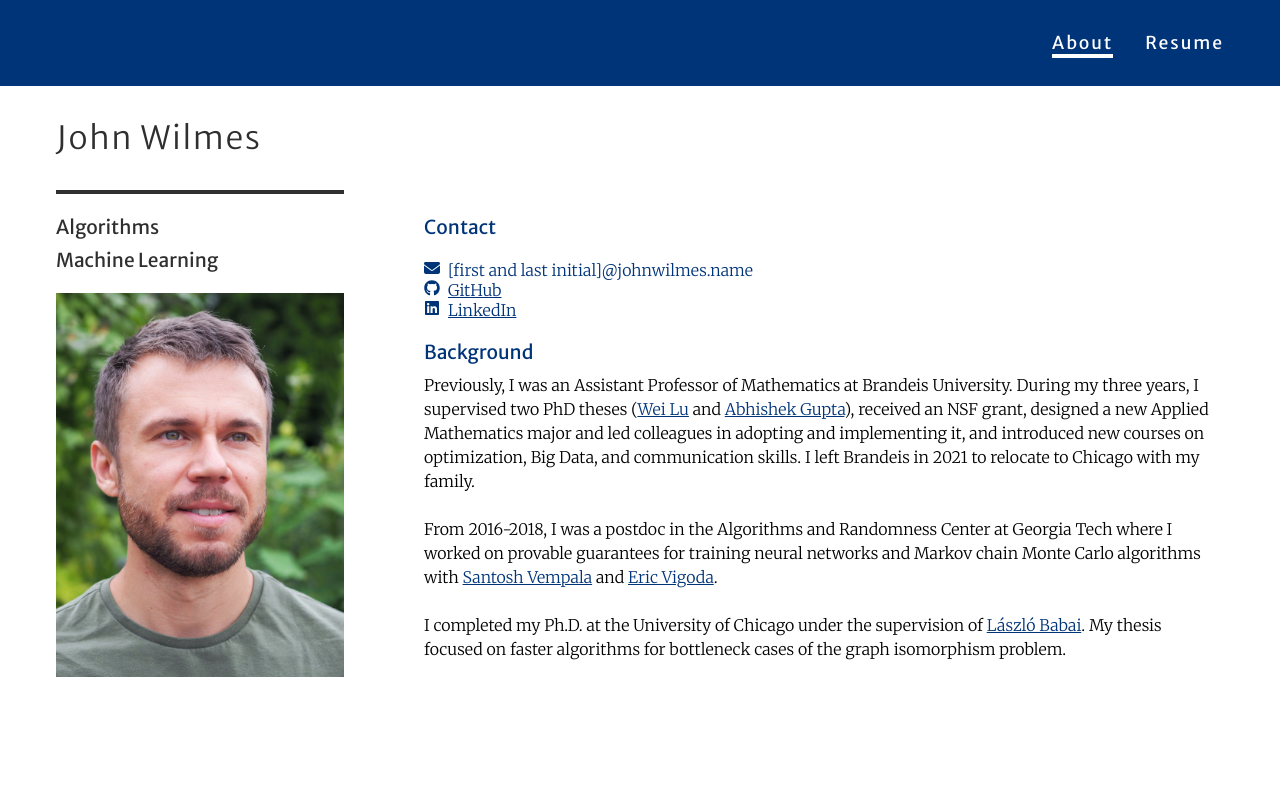
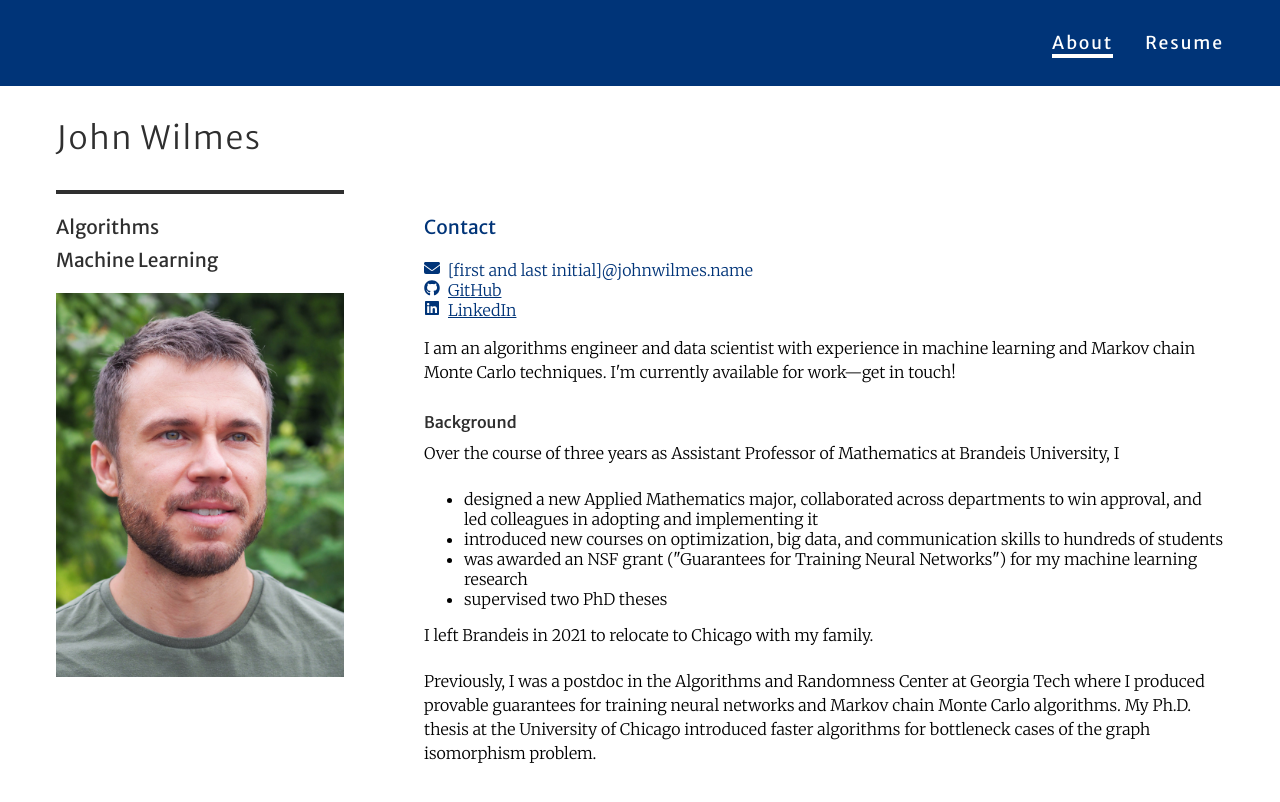
Before and after one commit to johnwilmes/johnwilmes.github.io, a Jekyll site: the page built from index.html, in a window 1280 px wide. Shown: the top 802 px of the page. Built offline with Jekyll 4.4.1, drawn with Linux system fonts in a browser that asks for light colours.

```diff
--- a/index.html
+++ b/index.html
@@ -21,27 +21,25 @@ navigation_weight: 1
     </ul>
 
 
+    <p>I am an algorithms engineer and data scientist with experience in machine learning and
+    Markov chain Monte Carlo techniques. I'm currently available for work&mdash;get in touch!</p>
 
-    <h3>Background</h3>
+    <h4>Background</h4>
 
-    <p>Previously, I was an Assistant Professor of Mathematics at Brandeis University. During my
-    three years, I supervised two PhD theses
-    (<a href="https://www.linkedin.com/in/wei-lu-365320149">Wei Lu</a> and
-    <a href="https://www.linkedin.com/in/abhishek-gupta-1024/">Abhishek Gupta</a>),
-    received an NSF grant, designed a new Applied Mathematics major and led colleagues in adopting
-    and implementing it, and introduced new courses on optimization, Big Data, and communication
-    skills. I left Brandeis in 2021 to relocate to Chicago with my family.</p>
+    <p>Over the course of three years as Assistant Professor of Mathematics at Brandeis University, I
+    <ul>
+        <li>designed a new Applied Mathematics major, collaborated across departments to win approval, and led colleagues in adopting
+            and implementing it</li>
+        <li>introduced new courses on optimization, big data, and communication skills to hundreds of students</li>
+        <li>was awarded an NSF grant ("Guarantees for Training Neural Networks") for my machine learning research</li>
+        <li>supervised two PhD theses</li>
+    </ul>
+    I left Brandeis in 2021 to relocate to Chicago with my family.</p>
 
-    <p>From 2016-2018, I was a postdoc in the Algorithms and Randomness Center at
-    Georgia Tech where I worked on provable guarantees for training neural
-    networks and Markov chain Monte Carlo algorithms with <a
-     href="https://www.cc.gatech.edu/~vempala/">Santosh Vempala</a>
-    and <a href="https://www.cc.gatech.edu/home/vigoda/">Eric Vigoda</a>.
-    </p>
-
-    <p>I completed my Ph.D. at the University of Chicago under the supervision
-    of <a href="http://people.cs.uchicago.edu/~laci/">László Babai</a>. My thesis focused on faster algorithms for bottleneck cases
-    of the graph isomorphism problem.</p>
+    <p>Previously, I was a postdoc in the Algorithms and Randomness Center at
+    Georgia Tech where I produced provable guarantees for training neural
+    networks and Markov chain Monte Carlo algorithms. My Ph.D. thesis at the University of Chicago
+    introduced faster algorithms for bottleneck cases of the graph isomorphism problem.</p>
 
         </div>
     </div>
```
Also changed, not shown: 1 other file.
